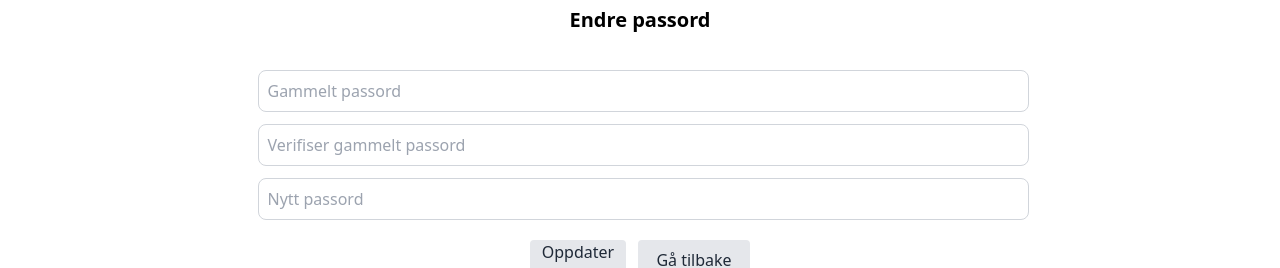
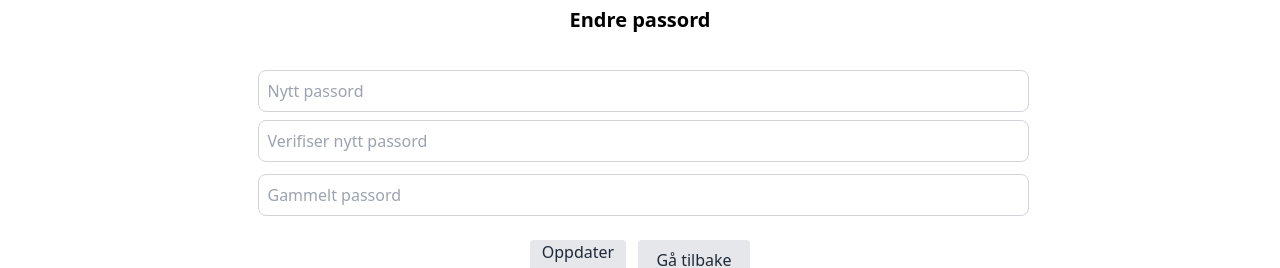
Before and after one commit to ecschoye/Smartmat, a Nuxt app in the folder frontend/: page /change-password in a window 1280 px wide. Shown: the part 170-438 px from the top of the page. Built offline with nearby package versions, Linux system fonts and the light colour scheme.

Commit message:
fixed typo in input fields

```diff
--- a/frontend/pages/change-password.vue
+++ b/frontend/pages/change-password.vue
@@ -7,9 +7,9 @@
 
             <div class="flex flex-col items-center mt-8"> <!-- use flex-col to stack child elements vertically -->
                 <div class="mb-4"> <!-- use flex-col to place child elements in a column -->
+                    <input v-model="newPassword" type="password" placeholder="Nytt passord" id="newPassword" class="border border-gray-300 rounded-lg w-full p-2 text-black m-1"/>
+                    <input v-model="verifyNewPassword" type="password" placeholder="Verifiser nytt passord" id="verifyOldPassword" class="mb-2 border border-gray-300 rounded-lg w-full p-2 text-black m-1"/>
                     <input v-model="oldPassword" type="password" placeholder="Gammelt passord" id="oldPassword" class="mb-2 border border-gray-300 rounded-lg w-full p-2 text-black m-1"/>
-                    <input v-model="verifyOldPassword" type="password" placeholder="Verifiser gammelt passord" id="verifyOldPassword" class="mb-2 border border-gray-300 rounded-lg w-full p-2 text-black m-1"/>
-                    <input v-model="newPassword" type="password" placeholder="Nytt passord" id="newPassword" class="border border-gray-300 rounded-lg w-full p-2 text-black m-1"/>
                     <p v-if="showPasswordMismatchMessage" class="text-red-500 mt-1">Passordene samsvarer ikke</p>
                 </div>
                 <div class="flex mb-4"> <!-- use flex to place child elements in a row -->
@@ -26,16 +26,19 @@
 <script setup>
 
 const oldPassword = ref('')
-const verifyOldPassword = ref('')
+const verifyNewPassword = ref('')
 const newPassword = ref('')
 const showPasswordMismatchMessage = ref(false)
 
 const submit = () => {
-  const passwordsMatch = oldPassword.value === verifyOldPassword.value
+  const passwordsMatch = newPassword.value === verifyNewPassword.value
   showPasswordMismatchMessage.value = !passwordsMatch
   if (passwordsMatch) {
     console.log(oldPassword.value)
     console.log(newPassword.value)
+    oldPassword.value = ''
+    verifyNewPassword.value = ''
+    newPassword.value = ''
   }
 }
 
```
